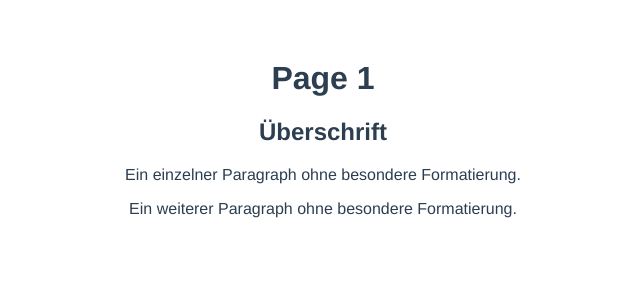
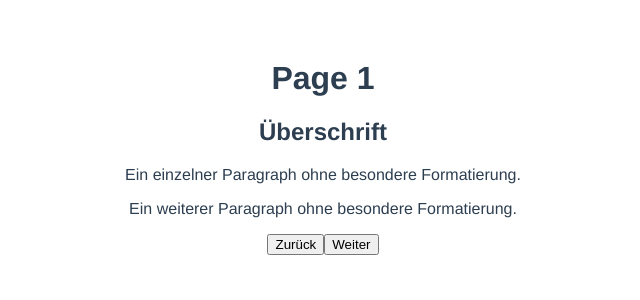
Before and after one commit to mako017-archive/ls-logfiles, a Vue app: page / in a window 1280 px wide. Shown: the top 300 px of the page, without its empty margins (317-957 px from the left). Built offline with nearby package versions, Linux system fonts and the light colour scheme.

Commit message:
added buttons

```diff
--- a/src/components/SlideShow.vue
+++ b/src/components/SlideShow.vue
@@ -2,6 +2,10 @@
 	<div class="hello">
 		<h1>Page 1</h1>
 		<Slide :html="pages" />
+		<div class="button-container">
+			<button>Zurück</button>
+			<button>Weiter</button>
+		</div>
 	</div>
 </template>
 
@@ -22,7 +26,6 @@ export default class SlideShow extends Vue {
 }
 </script>
 
-<!-- Add "scoped" attribute to limit CSS to this component only -->
 <style scoped>
 h3 {
 	margin: 40px 0 0;
@@ -38,4 +41,11 @@ li {
 a {
 	color: #42b983;
 }
+.hallo {
+	display: flex;
+	flex-direction: column;
+}
+.button-container {
+	margin-top: auto;
+}
 </style>
```
